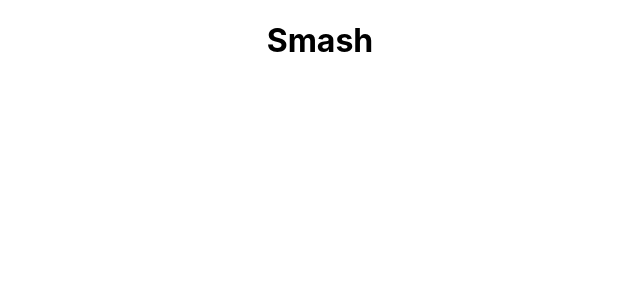
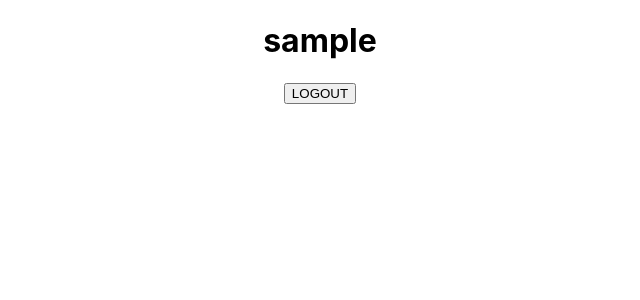
Before and after one commit to CAM603/super-smash-hub, a React (Create React App) app: page /smash in a window 1280 px wide. Shown: the top 300 px of the page, without its empty margins (320-960 px from the left). Built offline with nearby package versions, Linux system fonts and the light colour scheme; sample sign-in values are in the browser's storage.

Commit message:
added logout button

```diff
--- a/src/components/Home.js
+++ b/src/components/Home.js
@@ -1,9 +1,9 @@
 import React from 'react'
-import { Link, Route } from 'react-router-dom'
+import { Link } from 'react-router-dom'
 
 import Login from './Login'
 
-const Home = () => {
+const Home = (props) => {
     return (
         <div>
             <h1>Super Smash Hub</h1>
@@ -11,7 +11,7 @@ const Home = () => {
                 <p>Smash</p>
             </Link>
             <h3>Login</h3>
-            <Route exact path="/" component={Login}/>
+            <Login {...props}/>
         </div>
     )
 }
--- a/src/components/Login.js
+++ b/src/components/Login.js
@@ -16,7 +16,7 @@ const Login = (props) => {
         axiosWithAuth()
             .get(`${username}`)
             .then(res => {
-
+                console.log(res)
                 localStorage.setItem('username', username)
                 setLoading(false)
                 props.history.push('/smash')
@@ -24,7 +24,7 @@ const Login = (props) => {
             .catch(err => {
                 console.log(err)
                 setLoading(false)
-                // setError(err.response.data.message)
+                setError(err.response.data.message)
             })
     }
 
@@ -39,7 +39,7 @@ const Login = (props) => {
                 onChange={handleChange}
                 />
                 {error ? <p>{error}</p> : null}
-                <button>Start</button>
+                <button>Login</button>
             </form>
         </div>
     )
--- a/src/components/Smash.js
+++ b/src/components/Smash.js
@@ -1,9 +1,15 @@
 import React from 'react';
 
-const Smash = () => {
+const Smash = (props) => {
+    let username = localStorage.getItem('username')
+
     return (
         <div>
-            <h1>Smash</h1>
+            <h1>{username}</h1>
+            <button onClick={() => {
+                props.history.push("/")
+                localStorage.removeItem('username')
+                }}>LOGOUT</button>
         </div>
     )
 }
```
